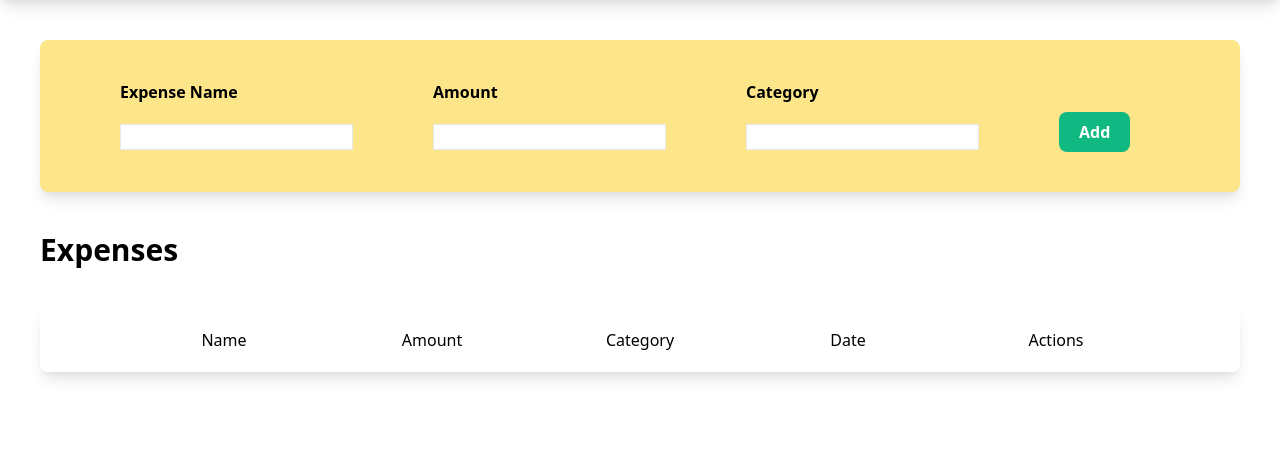
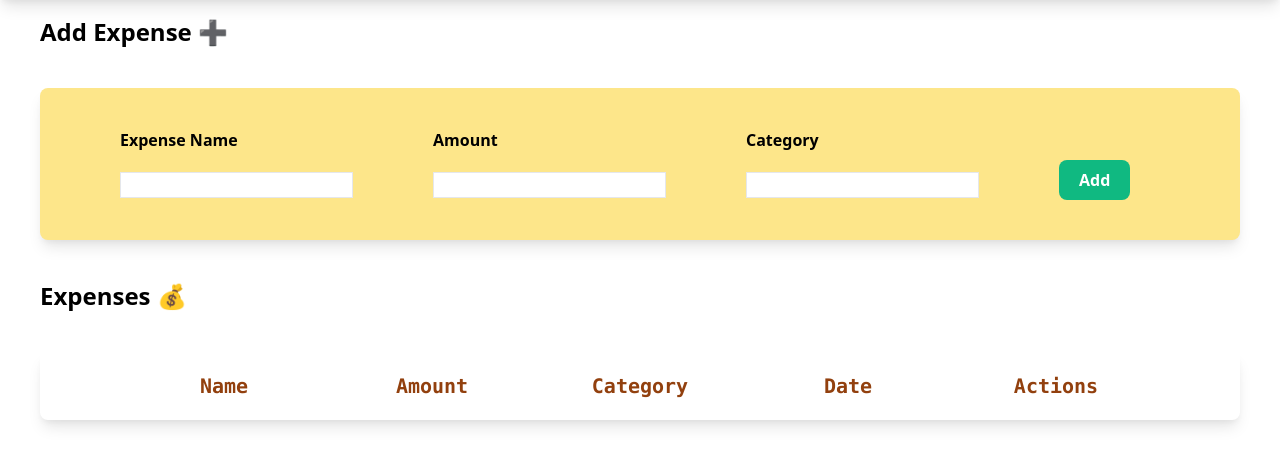
Before and after one commit to RalitsaTerzieva/expense-tracker-app, a Django app: page / in a window 1280 px wide. Shown: the part 40-506 px from the top of the page. Run offline with Django 4.2, Linux system fonts and the light colour scheme; data that the repository does not hold is empty; style sheets or scripts are compiled from the project's sources.

Commit message:
Style header table spans

```diff
--- a/trackerapp/templates/trackerapp/index.html
+++ b/trackerapp/templates/trackerapp/index.html
@@ -3,7 +3,7 @@
 {% load static %}
 
 {% block content %}
-
+<div class='font-bold text-2xl pl-10 pt-4'>Add Expense ➕</div>
     <form method="POST" class='shadow-lg m-10 rounded-lg bg-yellow-200'>
         {% csrf_token %}
         <div class='form-container px-10 py-10 flex'>
@@ -36,15 +36,14 @@
             </div>
         </div>
         </form>
-        <div class='font-bold text-3xl pl-10'>Expenses</div>
+        <div class='font-bold text-2xl pl-10'>Expenses 💰</div>
         <div class='shadow-lg m-10 rounded-lg divide-y'>
             <div class='expense-header flex flex-wrap space-x-40 py-5 px-20'>
-                <span>Name</span>
-                <span>Amount</span>
-                <span>Category</span>
-                <span>Date</span>
-                <span>Actions</span>
-
+                <span class='text-xl font-semibold font-mono text-yellow-800'>Name</span>
+                <span class='text-xl font-semibold font-mono text-yellow-800'>Amount</span>
+                <span class='text-xl font-semibold font-mono text-yellow-800'>Category</span>
+                <span class='text-xl font-semibold font-mono text-yellow-800'>Date</span>
+                <span class='text-xl font-semibold font-mono text-yellow-800'>Actions</span>
             </div>
             {% for expense in expenses %}
             <div class='expense-row flex flex-wrap px-20 py-5'>
```
